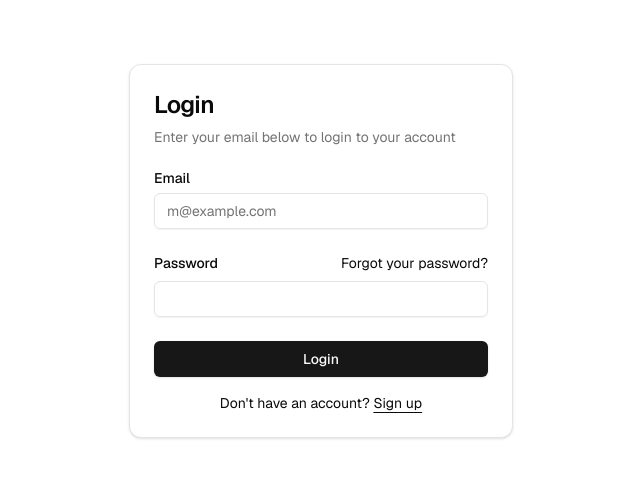
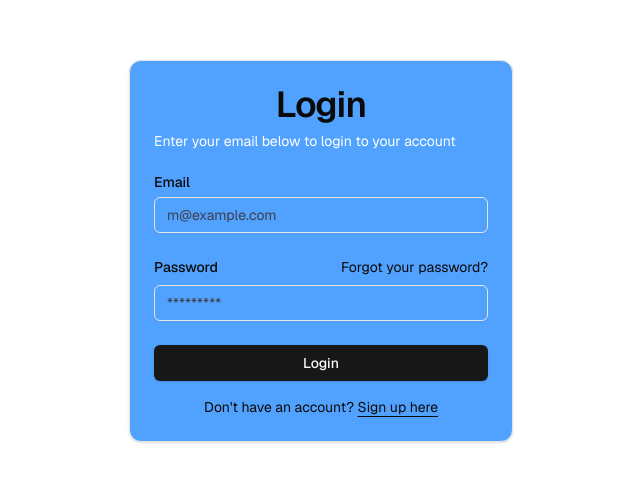
Before and after one commit to StratusFearMe21/soapbox, a Next.js app in the folder soapbox/: page /auth/login in a window 1280 px wide. Shown: the part 149-630 px from the top of the page, without its empty margins (319-959 px from the left). Built offline with nearby package versions, Linux system fonts and the light colour scheme; no server answers.

Commit message:
chore: edit login, card files

```diff
--- a/soapbox/components/login-form.tsx
+++ b/soapbox/components/login-form.tsx
@@ -48,11 +48,11 @@ export function LoginForm({
   };
 
   return (
-    <div className={cn("flex flex-col gap-6", className)} {...props}>
+    <div className={cn("flex flex-col gap-6 ", className)} {...props}>
       <Card>
         <CardHeader>
-          <CardTitle className="text-2xl">Login</CardTitle>
-          <CardDescription>
+          <CardTitle className="text-center text-4xl">Login</CardTitle>
+          <CardDescription className="text-white">
             Enter your email below to login to your account
           </CardDescription>
         </CardHeader>
@@ -68,6 +68,7 @@ export function LoginForm({
                   required
                   value={email}
                   onChange={(e) => setEmail(e.target.value)}
+                  className="placeholder:text-zinc-700"
                 />
               </div>
               <div className="grid gap-2">
@@ -83,9 +84,11 @@ export function LoginForm({
                 <Input
                   id="password"
                   type="password"
+                  placeholder="*********"
                   required
                   value={password}
                   onChange={(e) => setPassword(e.target.value)}
+                  className="placeholder:text-zinc-700"
                 />
               </div>
               {error && <p className="text-sm text-red-500">{error}</p>}
@@ -99,7 +102,7 @@ export function LoginForm({
                 href="/auth/sign-up"
                 className="underline underline-offset-4"
               >
-                Sign up
+                Sign up here
               </Link>
             </div>
           </form>
--- a/soapbox/components/ui/card.tsx
+++ b/soapbox/components/ui/card.tsx
@@ -9,7 +9,7 @@ const Card = React.forwardRef<
   <div
     ref={ref}
     className={cn(
-      "rounded-xl border bg-card text-card-foreground shadow-sm",
+      "rounded-xl border bg-blue-400 text-card-foreground shadow-sm",
       className,
     )}
     {...props}
--- a/soapbox/package.json
+++ b/soapbox/package.json
@@ -15,10 +15,12 @@
     "@supabase/supabase-js": "latest",
     "class-variance-authority": "^0.7.1",
     "clsx": "^2.1.1",
+    "date-fns": "^4.1.0",
     "lucide-react": "^0.511.0",
     "next": "latest",
     "next-themes": "^0.4.6",
     "react": "^19.0.0",
+    "react-day-picker": "^9.11.1",
     "react-dom": "^19.0.0",
     "tailwind-merge": "^3.3.0"
   },
```
Also changed, not shown: 1 other file (tests, documents, lock files or other folders).
